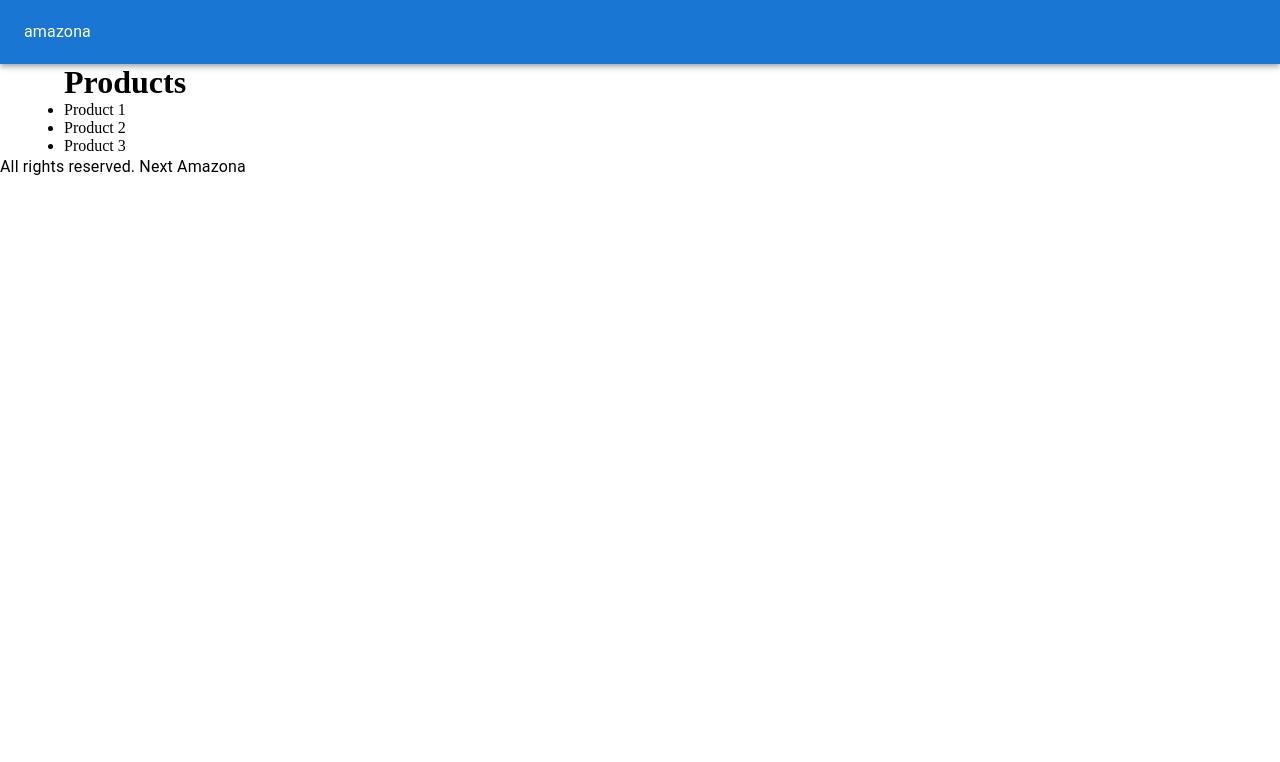
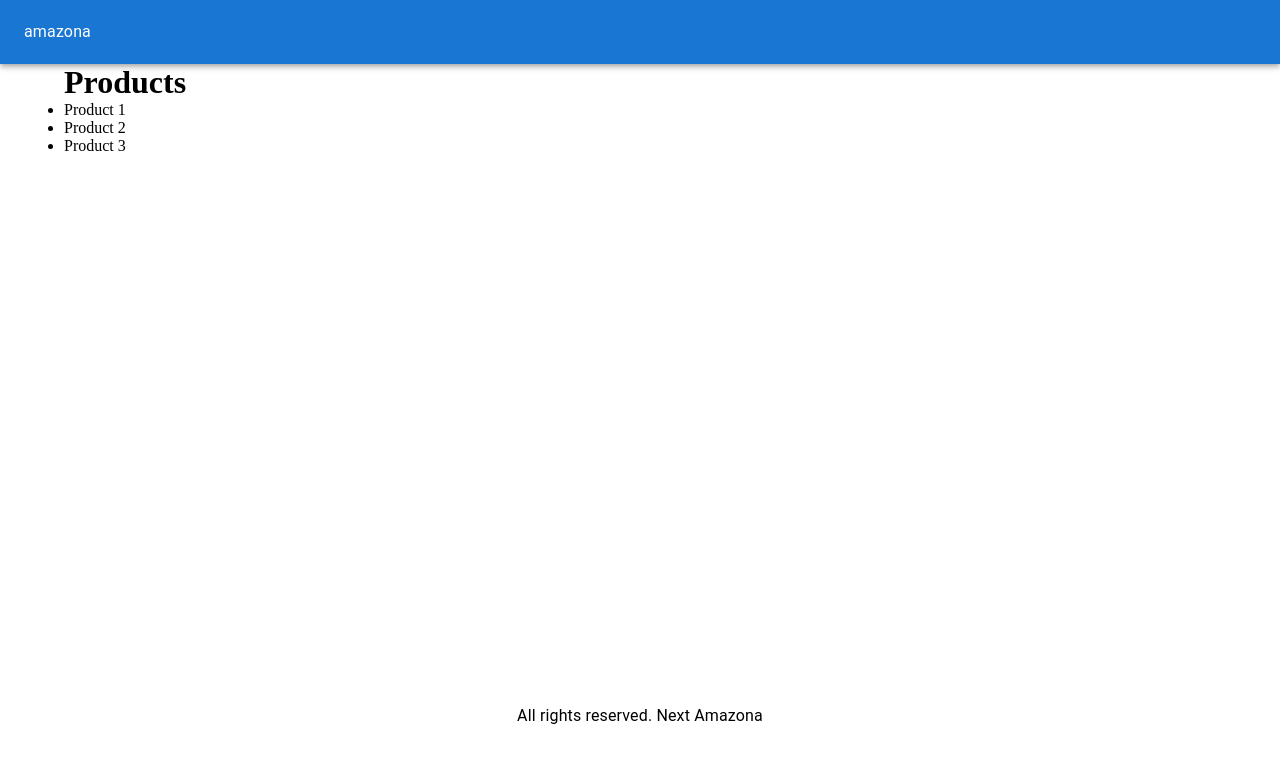
Before and after one commit to KptCnyt/amazona-ecommerce, a Next.js app: page / in a window 1280 px wide. Shown: the top 762 px of the page. Built offline with nearby package versions, Linux system fonts and the light colour scheme.

Commit message:
styles.js css folder

```diff
--- a/components/Layout.js
+++ b/components/Layout.js
@@ -1,22 +1,24 @@
 import React from "react";
 import Head from "next/head";
 import { AppBar, Toolbar, Typography, Container } from "@mui/material";
+import useStyles from "../utils/styles";
 
 export default function Layout({children}) {
+    const classes = useStyles();
     return (
         <div>
             <Head>
                 <title>Next Amazona</title>
             </Head>
-            <AppBar position="static">
+            <AppBar position="static" className={classes.navbar}>
                 <Toolbar>
                     <Typography>amazona</Typography>
                 </Toolbar>
             </AppBar>
-            <Container>
+            <Container className={classes.main}>
                 {children}
-            </Container>
-            <footer>
+            </Container >
+            <footer className={classes.footer}>
                 <Typography>
                     All rights reserved. Next Amazona
                 </Typography>
--- a/package.json
+++ b/package.json
@@ -12,6 +12,7 @@
     "@emotion/react": "^11.11.0",
     "@emotion/styled": "^11.11.0",
     "@mui/material": "^5.13.2",
+    "@mui/styles": "^5.13.2",
     "eslint": "8.41.0",
     "eslint-config-next": "13.4.3",
     "next": "13.4.3",
--- /dev/null
+++ b/utils/styles.js
@@ -0,0 +1,19 @@
+const { makeStyles } = require("@mui/styles");
+
+const useStyles = makeStyles({
+    navbar : {
+        backgroundColor : '#203040',
+        '& a' : {
+            color : '#ffffff',
+            marginLeft : 10
+        },
+    },
+    main : {
+        minHeight : '80vh'
+    },
+    footer : {
+        textAlign:'center'
+    }
+});
+
+export default useStyles;
```
Also changed, not shown: 1 other file (tests, documents, lock files or other folders).
